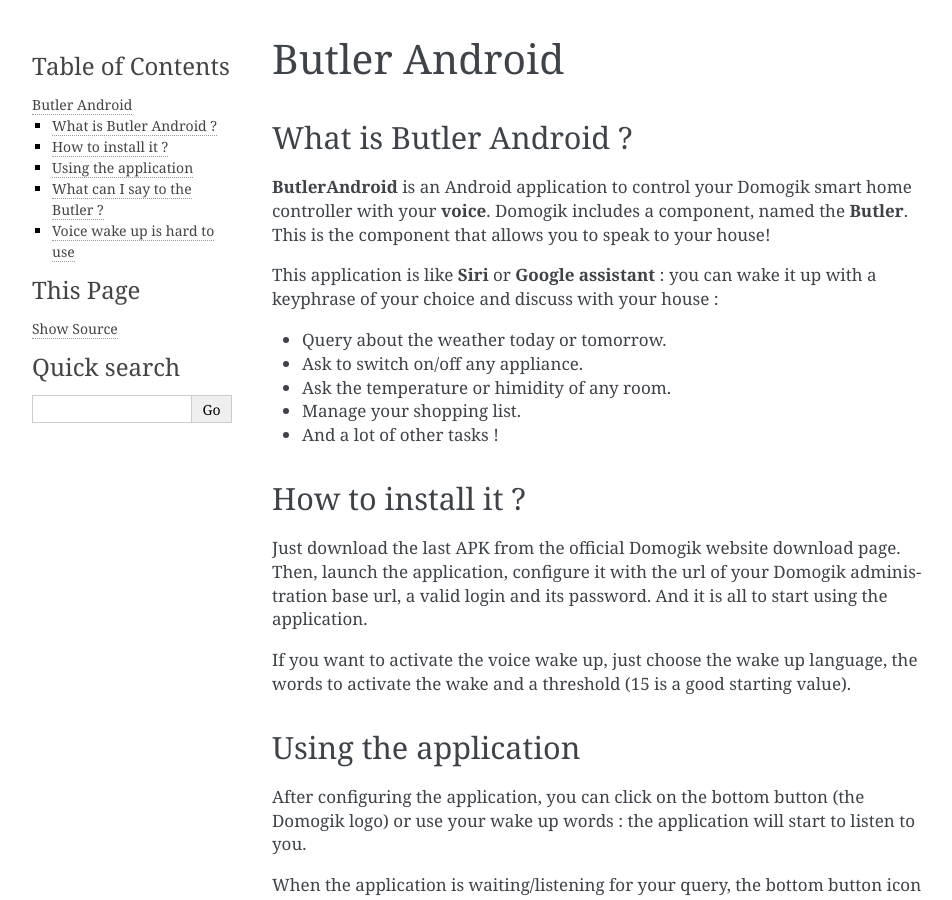
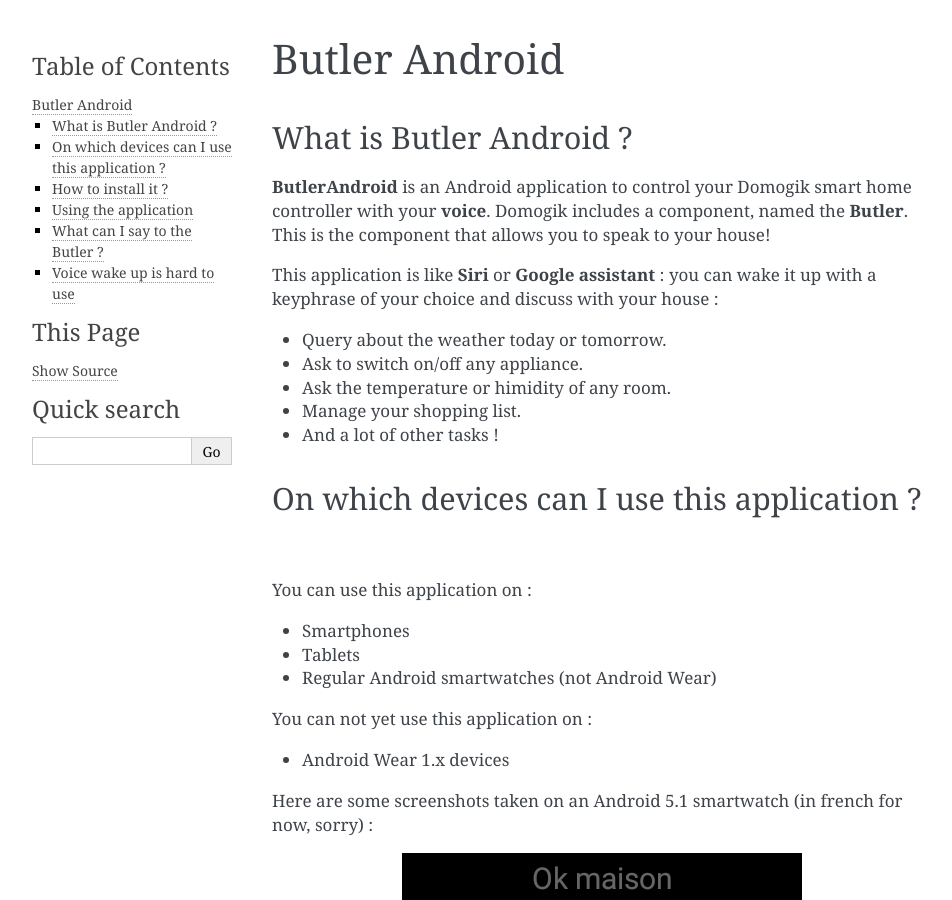
Before and after one commit to domogik/ButlerAndroid, a Sphinx documentation site: the page built from docs/index.txt, in a window 1280 px wide and 900 px high. Shown: the whole window, without its empty margins (148-1100 px from the left). Built offline with Sphinx 7.4.7, drawn with Linux system fonts in a browser that asks for light colours.

Commit message:
doc : screenshots

```diff
--- a/docs/index.txt
+++ b/docs/index.txt
@@ -15,12 +15,82 @@
 * Manage your shopping list.
 * And a lot of other tasks !
 
+
+On which devices can I use this application ?
+=============================================
+
+You can use this application on :
+
+* Smartphones
+* Tablets
+* Regular Android smartwatches (not Android Wear)
+
+You can not yet use this application on :
+
+* Android Wear 1.x devices
+
+Here are some screenshots taken on an Android 5.1 smartwatch (in french for now, sorry) :
+
+.. image:: example_01.png
+    :align: center
+    :alt: Domogik Butler
+
+.. image:: example_02.png
+    :align: center
+    :alt: Domogik Butler
+
+.. image:: example_03.png
+    :align: center
+    :alt: Domogik Butler
+
+
 How to install it ?
 ===================
 
 Just download the last APK from the :doc:`official Domogik website download page <http://www.domogik.org/en/download.html/>`. Then, launch the application, configure it with the url of your Domogik administration base url, a valid login and its password. And it is all to start using the application.
 
+.. image:: config_001.png
+    :align: center
+    :alt: Domogik Butler configuration
+
+.. image:: config_002.png
+    :align: center
+    :alt: Domogik Butler configuration
+
+.. image:: config_003.png
+    :align: center
+    :alt: Domogik Butler configuration
+
+.. image:: config_004.png
+    :align: center
+    :alt: Domogik Butler configuration
+
+
 If you want to activate the voice wake up, just choose the wake up language, the words to activate the wake and a threshold (15 is a good starting value).
+
+.. image:: config_005.png
+    :align: center
+    :alt: Domogik Butler configuration
+
+.. image:: config_006.png
+    :align: center
+    :alt: Domogik Butler configuration
+
+.. image:: config_007.png
+    :align: center
+    :alt: Domogik Butler configuration
+
+.. image:: config_008.png
+    :align: center
+    :alt: Domogik Butler configuration
+
+.. image:: config_009.png
+    :align: center
+    :alt: Domogik Butler configuration
+
+.. image:: config_010.png
+    :align: center
+    :alt: Domogik Butler configuration
 
 
 Using the application
@@ -28,7 +98,23 @@
 
 After configuring the application, you can click on the bottom button (the Domogik logo) or use your wake up words : the application will start to listen to you.
 
+.. image:: usage_001.png
+    :align: center
+    :alt: Domogik Butler usage
+
 When the application is waiting/listening for your query, the bottom button icon will change to a microphone icon. When the listening is finished, the icon will change to a cog while requesting the Domogik Butler. Then, the response will be spoken by the application (and the icon will also change).
+
+.. image:: usage_002.png
+    :align: center
+    :alt: Domogik Butler usage
+
+.. image:: usage_003.png
+    :align: center
+    :alt: Domogik Butler usage
+
+.. image:: usage_004.png
+    :align: center
+    :alt: Domogik Butler usage
 
 Once the response spoken, the application will start again to listen to you to allow a continuous speaking. If you say nothing, it will just stop listening and wait until you tell your wake up words or click on the bottom button.
 
```
Also changed, not shown: docs/config_001.png (added), docs/config_002.png (added), docs/config_003.png (added), docs/config_004.png (added), docs/config_005.png (added), docs/config_006.png (added), docs/config_007.png (added), docs/config_008.png (added), docs/config_009.png (added), docs/config_010.png (added), docs/example_01.png (added), docs/example_02.png (added), docs/example_03.png (added), docs/usage_001.png (added), 3 more files, 1 other file.
